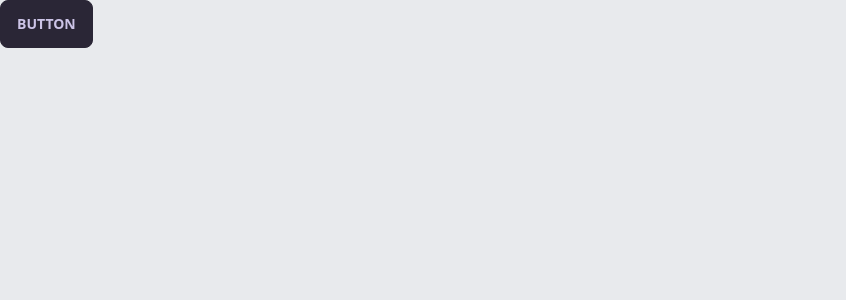
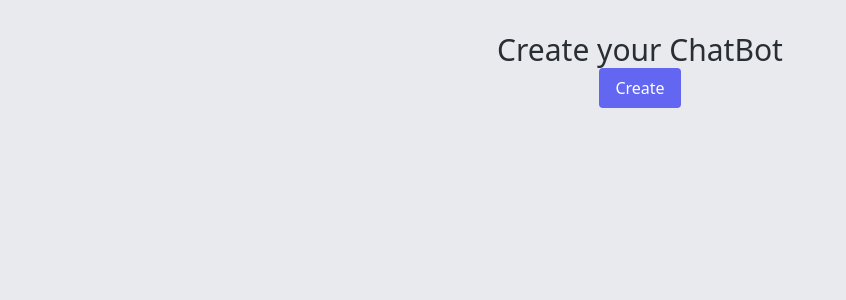
Before and after one commit to Ibentau/front-admin, a SvelteKit app: page / in a window 1280 px wide. Shown: the top 300 px of the page, without its empty margins (0-846 px from the left). Built offline with nearby package versions, Linux system fonts and the light colour scheme.

Commit message:
first page commit

```diff
--- a/package.json
+++ b/package.json
@@ -28,6 +28,7 @@
 	},
 	"type": "module",
 	"dependencies": {
-		"daisyui": "^2.50.0"
+		"daisyui": "^2.50.0",
+		"semver": "^7.3.8"
 	}
 }
--- a/src/routes/+page.svelte
+++ b/src/routes/+page.svelte
@@ -1 +1,4 @@
-<button class="btn">Button</button>
+<div class="flex flex-col items-center my-8">
+  <h1 class="text-3xl font-medium">Create your ChatBot</h1>
+    <button on:click={() => window.location.href = '/creationChatbot'} class="bg-indigo-500 hover:bg-indigo-700 text-white font-medium py-2 px-4 rounded">Create</button>
+</div>
```
Also changed, not shown: 1 other file (tests, documents, lock files or other folders).
